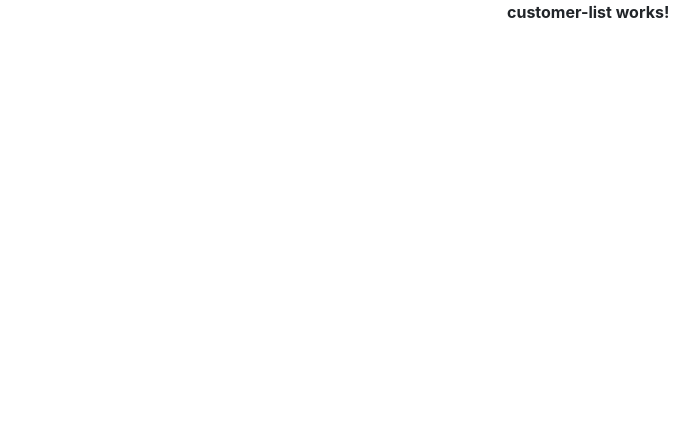
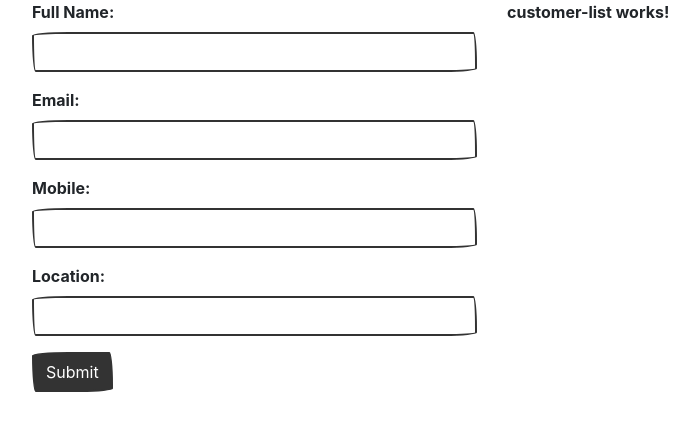
Before and after one commit to MeilinLu/AngularFirebaseCRUD, an Angular app: page / in a window 1280 px wide. Shown: the top 430 px of the page, without its empty margins (53-752 px from the left). Built offline with nearby package versions, Linux system fonts and the light colour scheme; a web font is replaced by a local one.

Commit message:
import formModule, CustomerService, && Create customer form w/ FormGroup

```diff
--- a/src/app/customer/customer.component.html
+++ b/src/app/customer/customer.component.html
@@ -1,6 +1,45 @@
 <div class="row">
-    <div class="col-md-5"></div>
+    <div class="col-md-5">
+        <!-- customer form in customer component -->
+        <!--
+        customer.service.ts
+            -> import { FormControl, FormGroup } from '@angular/forms';
+            -> initialize form group
+        app.module.ts
+            -> import { ReactiveFormsModule } from "@angular/forms";
+            -> import { CustomerService } from './shared/customer.service';
+            -> providers: [CustomerService]
+        customer.component.ts
+            -> import { CustomerService } from '../shared/customer.service';
+            -> create an object in constuctor
+               constructor(private customerService: CustomerService){ }
+        -->
+        <form [formGroup]="this.customerService.form">
+            <input type="hidden" formControlName="$key">
+            <div class="form-group">
+                <label>Full Name: </label>
+                <input formControlName="fullName" class="form-control">
+            </div>
+            <div class="form-group">
+                <label>Email: </label>
+                <input formControlName="email" class="form-control">
+            </div>
+            <div class="form-group">
+                <label>Mobile: </label>
+                <input formControlName="mobile" class="form-control">
+            </div>
+            <div class="form-group">
+                <label>Location: </label>
+                <input formControlName="location" class="form-control">
+            </div>
+            <div class="form-group">
+                <input type="submit" class="btn btn-primary" value="Submit" >
+            </div>
+        </form>
+    </div>
     <div class="col-md-7">
         <app-customer-list></app-customer-list>
     </div>
+
+
 </div>
--- a/src/app/customer/customer.component.ts
+++ b/src/app/customer/customer.component.ts
@@ -1,4 +1,7 @@
 import { Component, OnInit } from '@angular/core';
+
+import { CustomerService } from '../shared/customer.service';
+
 
 @Component({
   selector: 'app-customer',
@@ -7,7 +10,7 @@ import { Component, OnInit } from '@angular/core';
 })
 export class CustomerComponent implements OnInit {
 
-  constructor() { }
+  constructor(private customerService: CustomerService) { }
 
   ngOnInit() {
   }
--- a/src/app/shared/customer.service.ts
+++ b/src/app/shared/customer.service.ts
@@ -1,4 +1,5 @@
 import { Injectable } from '@angular/core';
+import { FormControl, FormGroup } from '@angular/forms';
 
 @Injectable({
   providedIn: 'root'
@@ -6,4 +7,13 @@ import { Injectable } from '@angular/core';
 export class CustomerService {
 
   constructor() { }
+
+  // initialize form group
+  form = new FormGroup({
+    $key: new FormControl(null),
+    fullName: new FormControl(''),
+    email: new FormControl(''),
+    mobile: new FormControl(''),
+    location: new FormControl('')
+  });
 }
```
Also changed, not shown: src/app/app.module.ts (+5 -2 lines).
